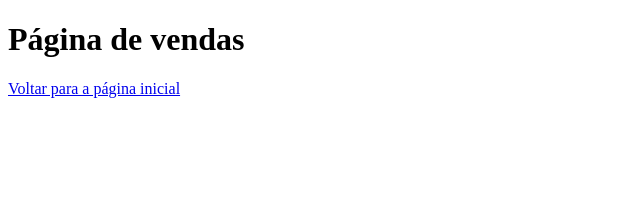
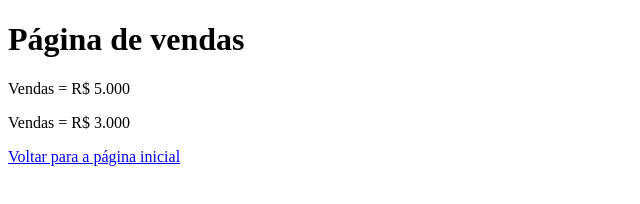
Before and after one commit to flaviofernandesjunior/aulagithub, a plain HTML site: page vendas.html in a window 1280 px wide. Shown: the whole page, without its empty margins (0-640 px from the left). Drawn offline with Linux system fonts and the light colour scheme.

Commit message:
Acrescentado valor de vendas

```diff
--- a/vendas.html
+++ b/vendas.html
@@ -8,6 +8,8 @@
 </head>
 <body>
     <h1>Página de vendas</h1>
+    <p>Vendas = R$ 5.000</p>
+    <p>Vendas = R$ 3.000</p>
     <a href="index.html">Voltar para a página inicial</a>
 </body>
 </html>
```
